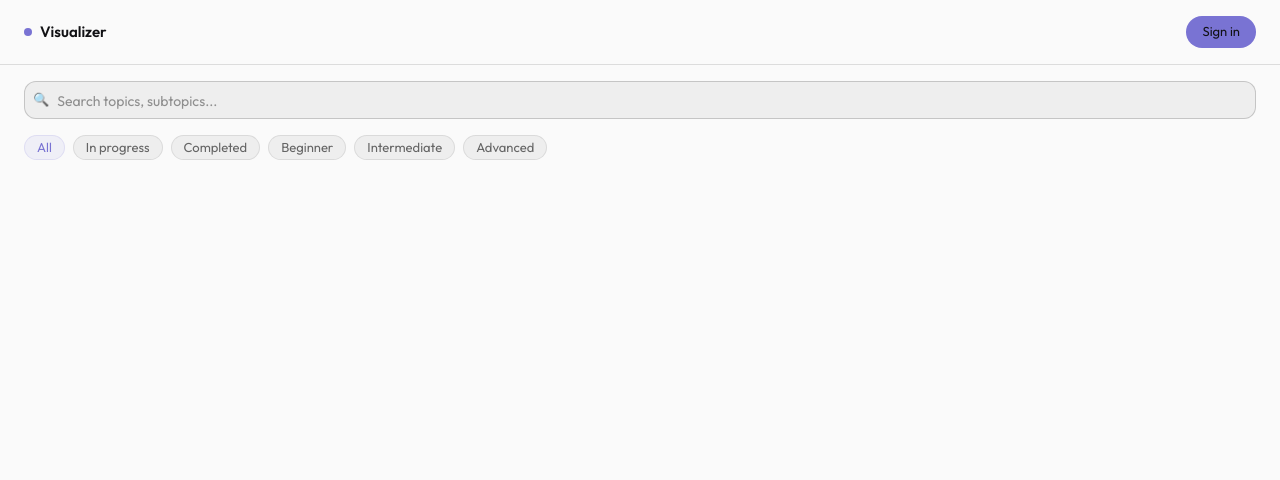
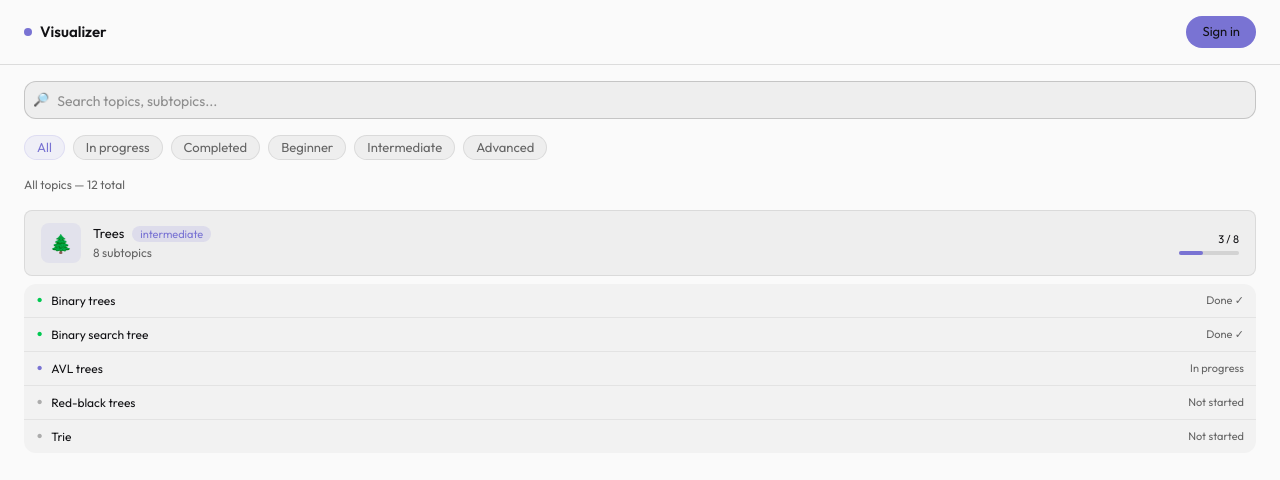
Before and after one commit to rimsha-shoukat/visualizer, a Next.js app: page /topics in a window 1280 px wide. Shown: the top 480 px of the page. Built offline with nearby package versions, Linux system fonts and the light colour scheme.

Commit message:
topics list ui added

```diff
--- a/src/app/globals.css
+++ b/src/app/globals.css
@@ -12,7 +12,7 @@
 
 .dark {
   --bg: #0d0d10;
-  --accent: #7c6ff7;
+  --accent: #6d62ce;
   --text: #f4f3f3;
   --muted: #8d8d8d;
 }
--- a/src/app/topics/page.tsx
+++ b/src/app/topics/page.tsx
@@ -1,4 +1,5 @@
 import Link from "next/link";
+import TopicsList from "./topicsList";
 
 export default function Topics() {
   return (
@@ -15,9 +16,9 @@ export default function Topics() {
           Sign in
         </Link>
       </nav>
-      <section className="w-full h-auto px-6 py-4 flex flex-col items-center justify-center gap-4">
+      <section className="w-full h-auto px-6 py-4 flex flex-col gap-4">
         <div className="w-full flex flex-row gap-2 bg-muted/8 items-center justify-center border border-muted/30 rounded-xl px-2 py-1.5">
-          <p className="text-[13px]">🔍</p>
+          <p className="text-[13px]">🔎</p>
           <input
             className="w-full placeholder-muted/70 placeholder:text-[14px] focus:outline-none"
             type="text"
@@ -44,6 +45,7 @@ export default function Topics() {
             Advanced
           </button>
         </div>
+        <TopicsList />
       </section>
     </>
   );
--- /dev/null
+++ b/src/app/topics/topicsList.tsx
@@ -0,0 +1,68 @@
+export default function TopicsList() {
+  return (
+    <>
+      <p className="text-[12px] text-muted">All topics — 12 total</p>
+      <section>
+        <div className="flex flex-row items-center justify-between gap-3 bg-muted/8 px-4 py-3 rounded-lg border border-muted/15 hover:border-accent text-[13px]">
+          <div className="flex flex-row items-center justify-center gap-3">
+            <h1 className="bg-accent/10 w-10 h-10 rounded-lg flex items-center justify-center text-[18px]">
+              🌲
+            </h1>
+            <div>
+              <span className="flex flex-row items-center justify-center gap-2">
+                <h1>Trees</h1>
+                <p className="text-[11px] bg-accent/15 text-accent px-2 rounded-full">
+                  intermediate
+                </p>
+              </span>
+              <p className="text-[12px] text-muted">8 subtopics</p>
+            </div>
+          </div>
+          <span className="flex flex-col gap-1 items-end">
+            <p className="text-[11px]">3 / 8</p>
+            <p className="w-15 h-1 rounded-full bg-muted/20">
+              <p className="w-2/5 h-1 rounded-full bg-accent"></p>
+            </p>
+          </span>
+        </div>
+        <div className="bg-muted/5 rounded-xl mt-2">
+          <div className="flex flex-row items-center justify-between gap-4 border-b border-muted/10 px-3">
+            <span className="flex flex-row items-center justify-center gap-2">
+              <p className="text-[22px] text-green-500">•</p>
+              <p className="text-[12px]">Binary trees</p>
+            </span>
+            <p className="text-muted text-[11px]">Done ✓</p>
+          </div>
+          <div className="flex flex-row items-center justify-between gap-4 border-b border-muted/10 px-3">
+            <span className="flex flex-row items-center justify-center gap-2">
+              <p className="text-[22px] text-green-500">•</p>
+              <p className="text-[12px]">Binary search tree</p>
+            </span>
+            <p className="text-muted text-[11px]">Done ✓</p>
+          </div>
+          <div className="flex flex-row items-center justify-between gap-4 border-b border-muted/10 px-3">
+            <span className="flex flex-row items-center justify-center gap-2">
+              <p className="text-[22px] text-accent">•</p>
+              <p className="text-[12px]">AVL trees</p>
+            </span>
+            <p className="text-muted text-[11px]">In progress</p>
+          </div>
+          <div className="flex flex-row items-center justify-between gap-4 border-b border-muted/10 px-3">
+            <span className="flex flex-row items-center justify-center gap-2">
+              <p className="text-[22px] text-muted/50">•</p>
+              <p className="text-[12px]">Red-black trees</p>
+            </span>
+            <p className="text-muted text-[11px]">Not started</p>
+          </div>
+          <div className="flex flex-row items-center justify-between gap-4 px-3">
+            <span className="flex flex-row items-center justify-center gap-2">
+              <p className="text-[22px] text-muted/50">•</p>
+              <p className="text-[12px]">Trie</p>
+            </span>
+            <p className="text-muted text-[11px]">Not started</p>
+          </div>
+        </div>
+      </section>
+    </>
+  );
+}
```
